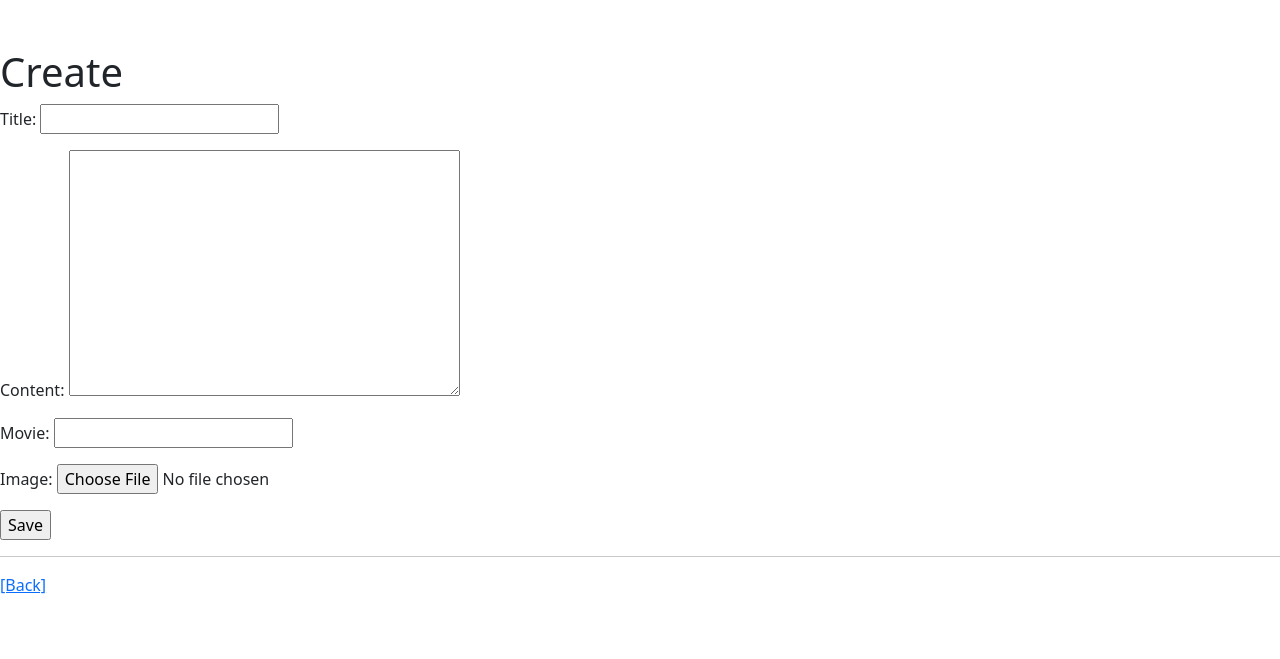
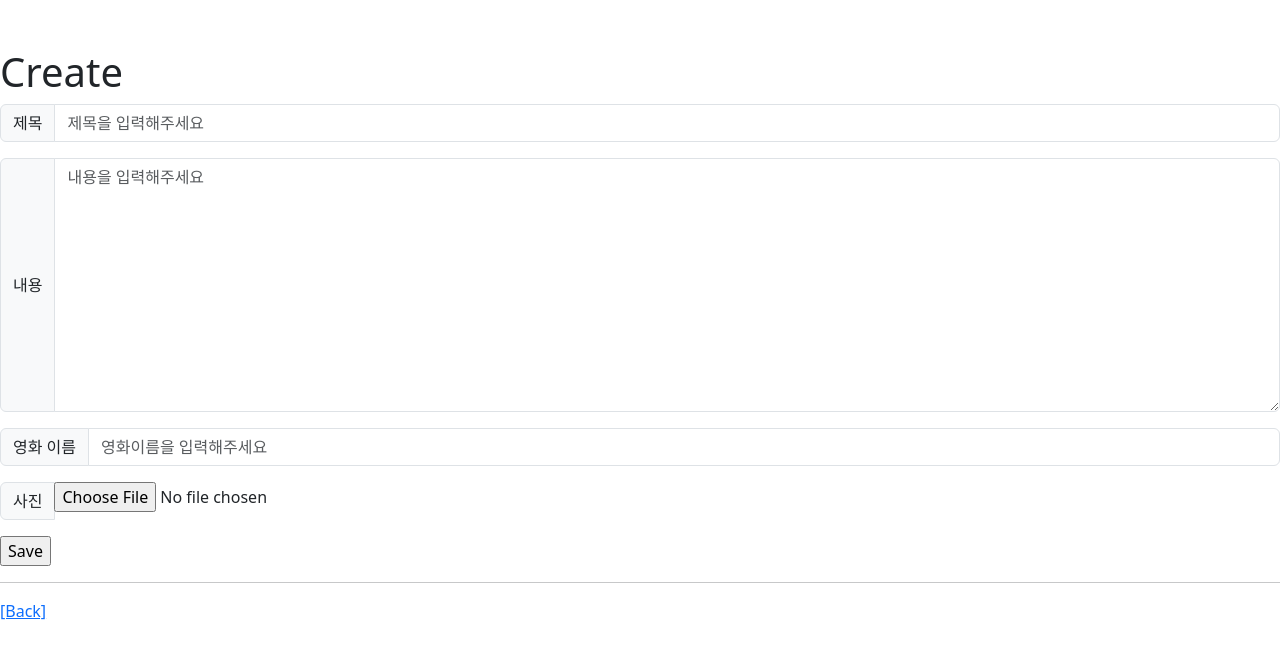
Before and after one commit to iblug/Movie_Review, a Django app: page /reviews/create/ in a window 1280 px wide. Shown: the part 72-731 px from the top of the page. Run offline with Django 3.2, Linux system fonts and the light colour scheme; the visitor is signed in with stand-in values (Sample User, id 1).

Commit message:
Modify form custom form

```diff
--- a/reviews/forms.py
+++ b/reviews/forms.py
@@ -2,6 +2,39 @@ from django import forms
 from .models import Review, Comment
 
 class ReviewForm(forms.ModelForm):
+    title = forms.CharField(
+        label='제목',
+        widget=forms.TextInput(
+            attrs={
+                'class': 'form-control',
+                'placeholder': '제목을 입력해주세요',
+            }
+        ),
+    )
+    content = forms.CharField(
+        label='내용',
+        widget=forms.Textarea(
+            attrs={
+                'class': 'form-control',
+                'placeholder': '내용을 입력해주세요',
+            }
+        ),
+    )
+    movie = forms.CharField(
+        label='영화 이름',
+        widget=forms.TextInput(
+            attrs={
+                'class': 'form-control',
+                'placeholder': '영화이름을 입력해주세요',
+            }
+        ),
+    )
+    image = forms.ImageField(
+        label='사진',
+        widget=forms.FileInput(
+
+        )
+    )
     class Meta:
         model = Review
         fields = ('title', 'content', 'movie', 'image',)
--- a/reviews/templates/reviews/create.html
+++ b/reviews/templates/reviews/create.html
@@ -4,7 +4,12 @@
 <h1>Create</h1>
 <form action="{% url 'reviews:create' %}" method="POST" enctype="multipart/form-data">
   {% csrf_token %}
-  {{ form.as_p }}
+  {% for field in form %}
+    <div class="input-group mb-3">
+      <span class="input-group-text" id="{{ field.auto_id }}">{{ field.label }}</span>
+      {{ field }}
+    </div>
+  {% endfor %}
   <input type="submit" value="Save">
 </form>
 <hr>
```
Also changed, not shown: reviews/templates/reviews/update.html (+6 -1 lines).
